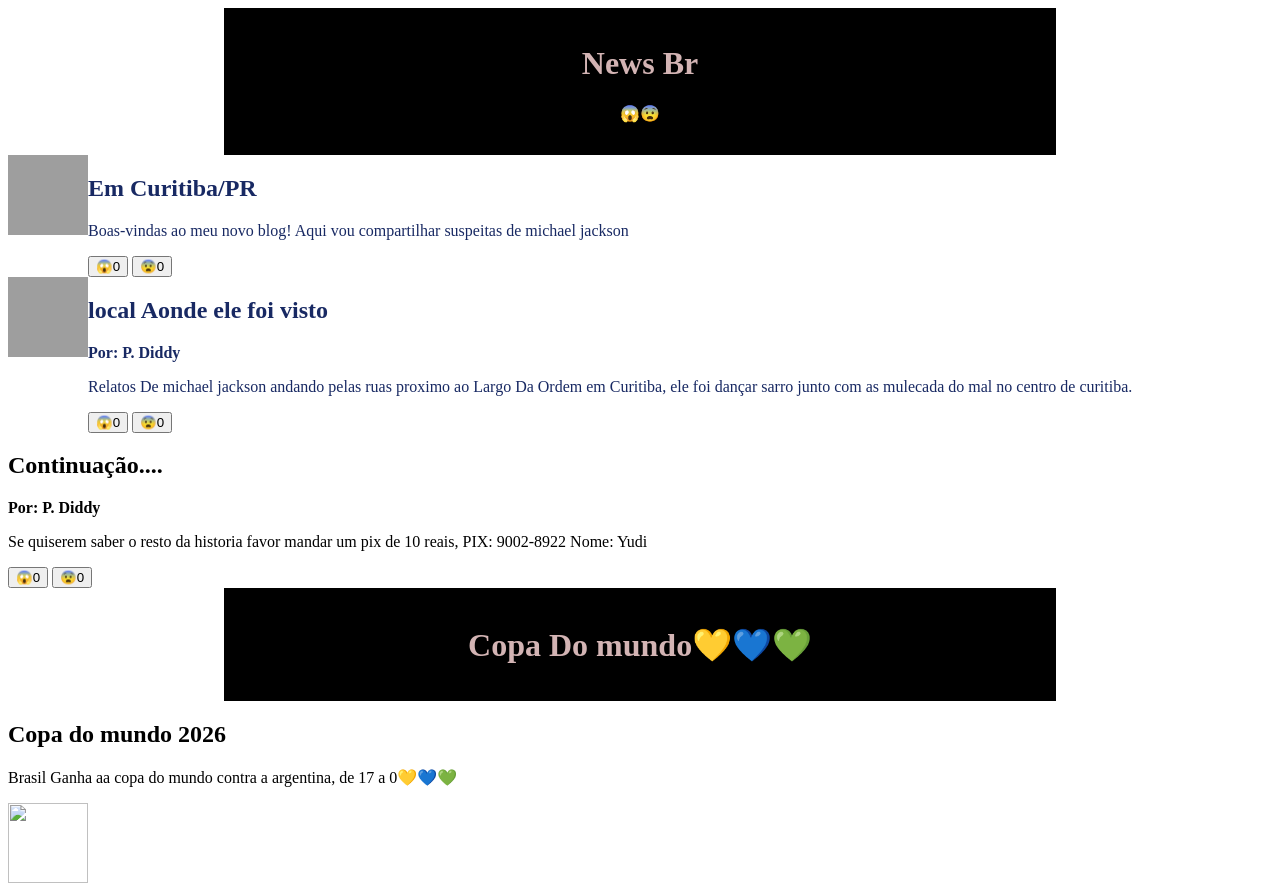
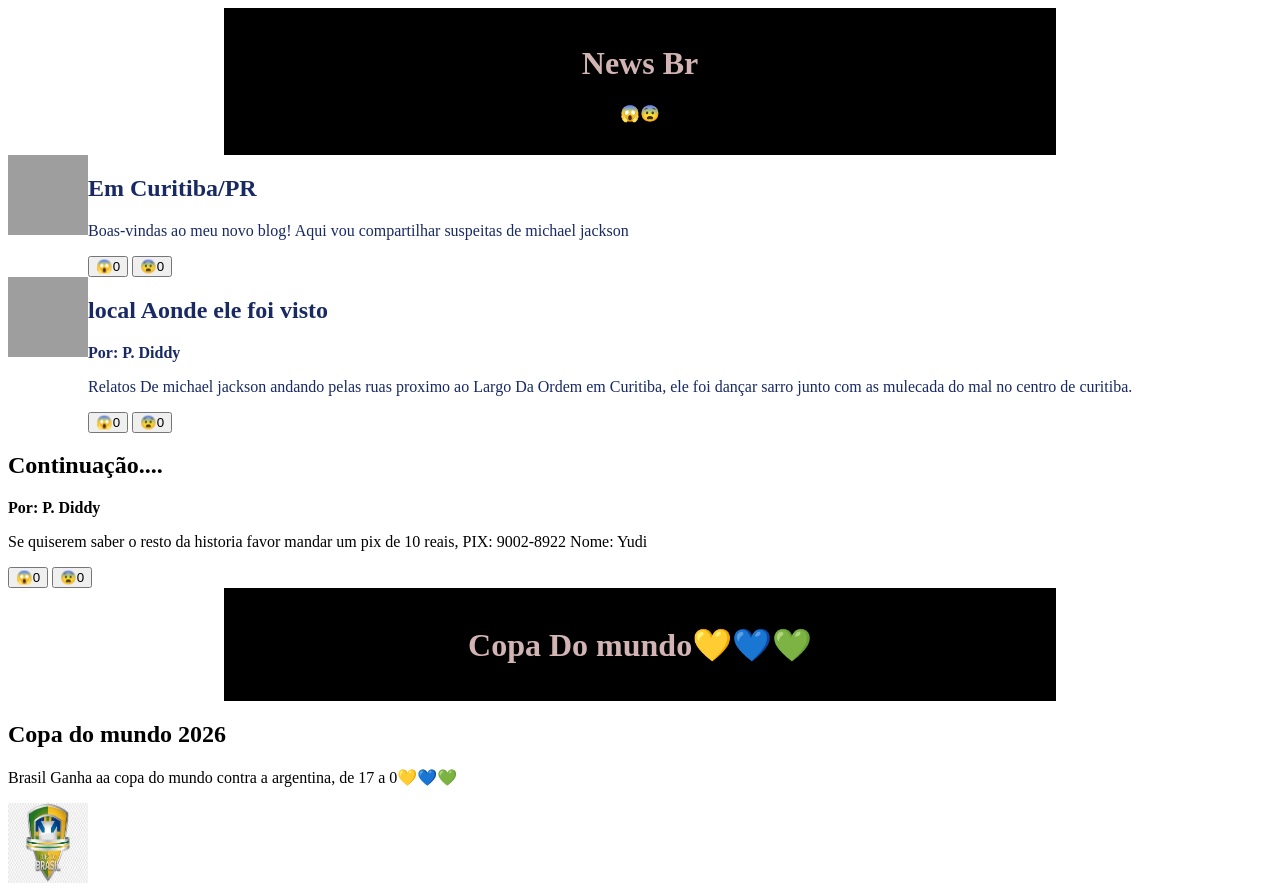
Before and after one commit to lucaseduardorosner-stack/Trabalho-Prog., a plain HTML site: page index.html in a window 1280 px wide. Drawn offline with Linux system fonts and the light colour scheme; grey boxes are pictures that could not be loaded.

Commit message:
rsgsegesg

```diff
--- a/index.html
+++ b/index.html
@@ -127,8 +127,8 @@
             </div>
         </article>
         <article>
-            <img src="imagens.png">
-
+            <img src="copa.png">
+</article>
 
 <script>
     const botoes = document.querySelectorAll("button");
```
